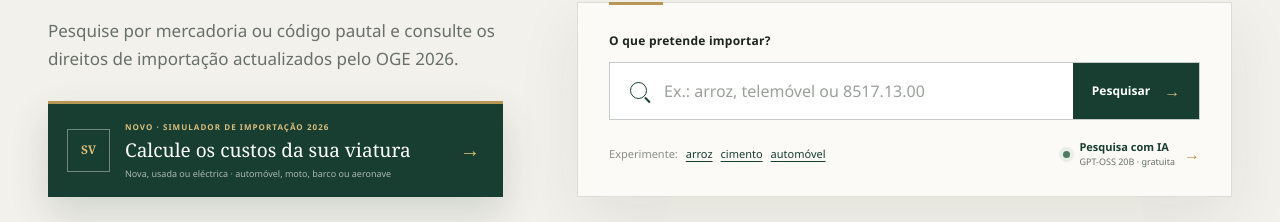
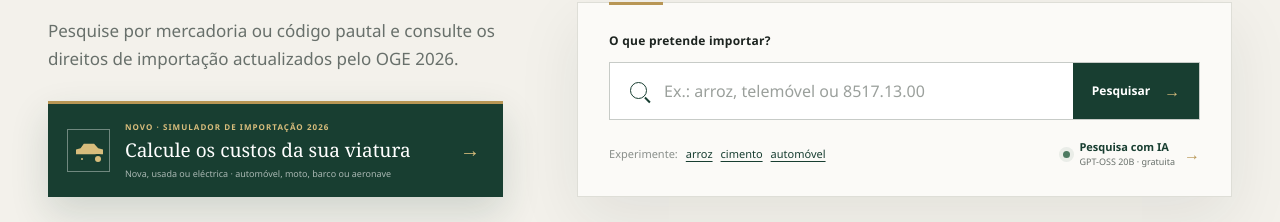
Before and after one commit to mjcharata/pauta-ao, a Next.js app: page / in a window 1280 px wide. Shown: the part 399-621 px from the top of the page. Built offline with nearby package versions, Linux system fonts and the light colour scheme.

Commit message:
Add vehicle icon to simulator callout

```diff
--- a/app/globals.css
+++ b/app/globals.css
@@ -52,7 +52,9 @@ button:focus-visible, input:focus-visible, select:focus-visible, textarea:focus-
 .hero-lede, .classifier-intro > p:last-child { color: var(--muted); font-size: 17px; line-height: 1.65; max-width: 560px; margin: 26px 0 0; }
 .vehicle-hero-cta { width: min(485px, 100%); min-height: 94px; margin-top: 28px; padding: 17px 19px; border: 0; border-top: 3px solid var(--gold); background: var(--forest); color: white; box-shadow: 0 16px 38px rgba(24,62,49,.16); display: grid; grid-template-columns: 43px 1fr 24px; gap: 15px; align-items: center; text-align: left; transition: transform .18s ease, background .18s ease, box-shadow .18s ease; }
 .vehicle-hero-cta:hover { background: var(--forest-2); transform: translateY(-2px); box-shadow: 0 20px 44px rgba(24,62,49,.22); }
-.vehicle-hero-mark { width: 43px; height: 43px; border: 1px solid rgba(255,255,255,.38); display: grid; place-items: center; color: #d8bd7c; font: 700 12px/1 Georgia, serif; }
+.vehicle-hero-mark { width: 43px; height: 43px; border: 1px solid rgba(255,255,255,.38); display: block; color: #d8bd7c; position: relative; }
+.vehicle-hero-mark::before { content: ""; position: absolute; left: 8px; top: 13px; width: 27px; height: 15px; background: currentColor; clip-path: polygon(0 46%, 17% 38%, 29% 8%, 67% 8%, 82% 38%, 100% 46%, 100% 78%, 0 78%); }
+.vehicle-hero-mark::after { content: ""; position: absolute; left: 11px; bottom: 9px; width: 6px; height: 6px; border: 2px solid var(--forest); border-radius: 50%; background: currentColor; box-shadow: 16px 0 0 currentColor, 16px 0 0 2px var(--forest); }
 .vehicle-hero-copy { min-width: 0; display: flex; flex-direction: column; }
 .vehicle-hero-copy small { color: #d8bd7c; font-size: 8px; font-weight: 750; letter-spacing: .13em; }
 .vehicle-hero-copy strong { margin-top: 7px; font: 500 19px/1.15 Georgia, serif; }
--- a/app/page.tsx
+++ b/app/page.tsx
@@ -375,7 +375,7 @@ export default function Home() {
               <h1>Encontre o código certo.<br />Com clareza.</h1>
               <p className="hero-lede">Pesquise por mercadoria ou código pautal e consulte os direitos de importação actualizados pelo OGE 2026.</p>
               <button className="vehicle-hero-cta" onClick={openVehicleSimulator}>
-                <span className="vehicle-hero-mark" aria-hidden="true">SV</span>
+              <span className="vehicle-hero-mark" aria-hidden="true" />
                 <span className="vehicle-hero-copy">
                   <small>NOVO · SIMULADOR DE IMPORTAÇÃO 2026</small>
                   <strong>Calcule os custos da sua viatura</strong>
```
Also changed, not shown: 1 other file (tests, documents, lock files or other folders).
